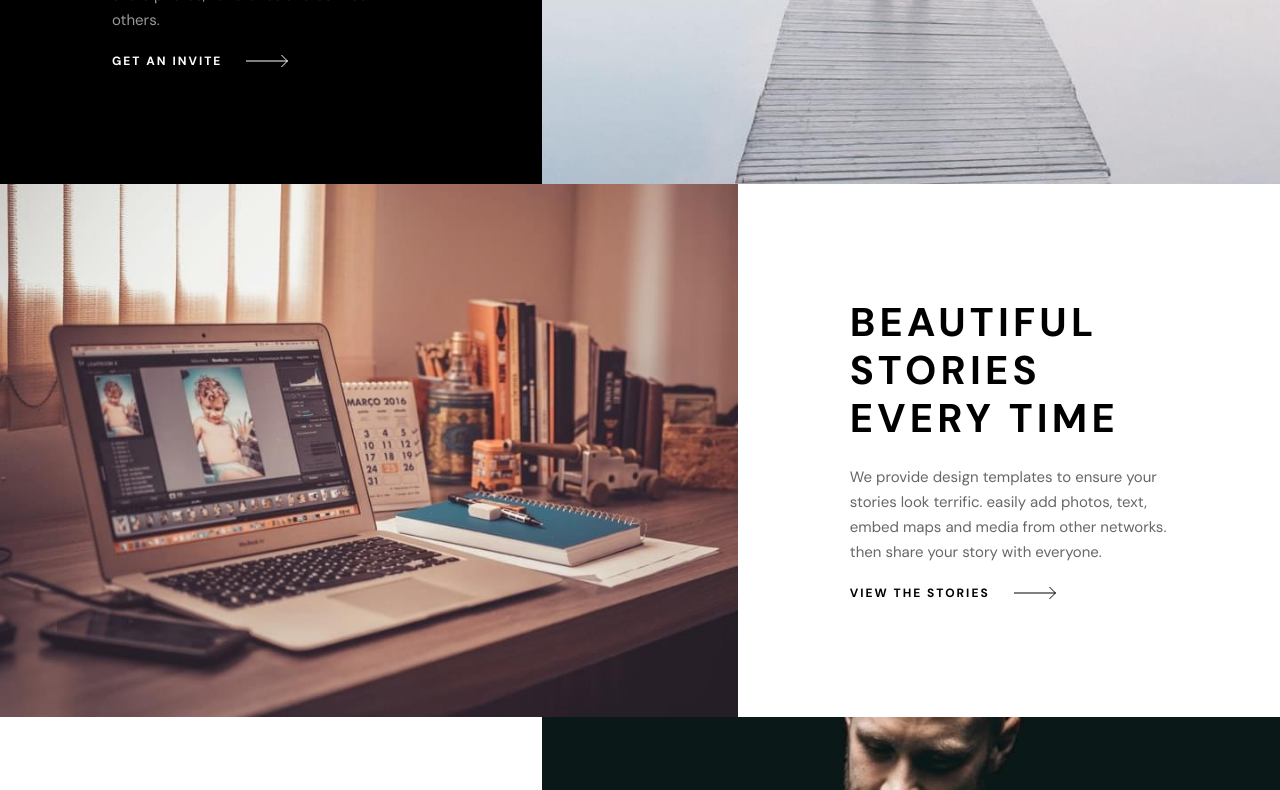
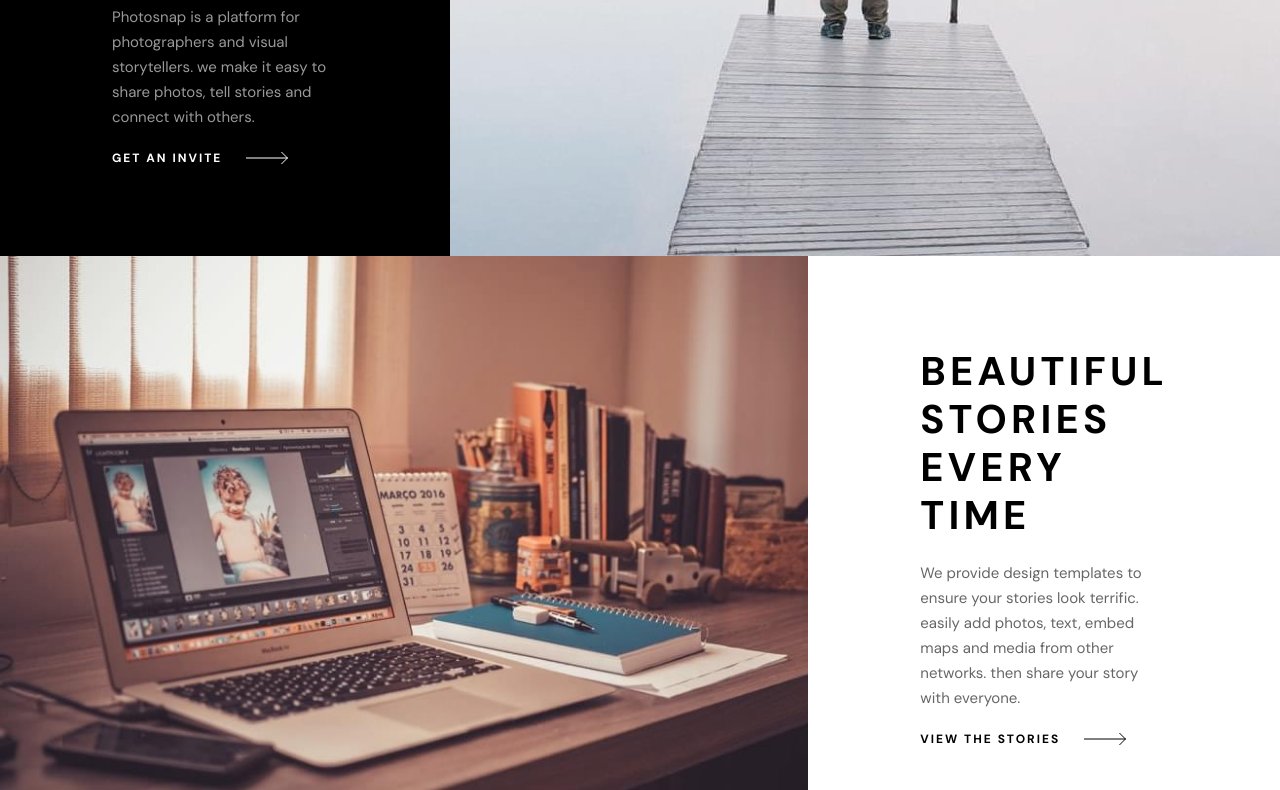
Before and after one commit to karolbanat/photosnap-multi-page-website, a website: page index.html in a window 1280 px wide. Shown: the part 470-1260 px from the top of the page. Drawn offline with Linux system fonts and the light colour scheme.

Commit message:
Layout changes

```diff
--- a/src/sass/abstracts/_variables.scss
+++ b/src/sass/abstracts/_variables.scss
@@ -2,7 +2,7 @@ $breakpoints: (
 	small: 36rem,
 	medium: 48rem,
 	large: 62em,
-	xlarge: 75em,
+	xlarge: 80em,
 );
 
 $colors: (
--- a/src/sass/layout/_grid.scss
+++ b/src/sass/layout/_grid.scss
@@ -3,12 +3,13 @@
 .uneven-grid {
 	display: grid;
 	grid-auto-flow: dense;
-	@include mxn.mq(medium) {
+	@include mxn.mq(small) {
+		--first-column: min(max-content, 1fr);
+		--second-column: 1fr;
 		grid-template-columns: var(--first-column, 1fr) var(--second-column, 1fr);
 
 		&[data-direction='rtl'] {
-			--first-column: calc(495 / 768 * 100%);
-			--second-column: calc(273 / 768 * 100%);
+			grid-template-columns: var(--second-column, 1fr) var(--first-column, 1fr);
 			& > :nth-child(2n) {
 				grid-column: 1;
 			}
@@ -17,9 +18,8 @@
 				grid-column: 2;
 			}
 		}
+
 		&[data-direction='ltr'] {
-			--first-column: calc(273 / 768 * 100%);
-			--second-column: calc(495 / 768 * 100%);
 			& > :nth-child(2n) {
 				grid-column: 2;
 			}
@@ -29,14 +29,10 @@
 			}
 		}
 	}
+	@include mxn.mq(large) {
+		--first-column: 1fr;
+	}
 	@include mxn.mq(xlarge) {
-		&[data-direction='rtl'] {
-			--first-column: calc(610 / 1440 * 100%);
-			--second-column: calc(830 / 1440 * 100%);
-		}
-		&[data-direction='ltr'] {
-			--first-column: calc(830 / 1440 * 100%);
-			--second-column: calc(610 / 1440 * 100%);
-		}
+		--first-column: auto;
 	}
 }
```
Also changed, not shown: dist/css/main.min.css.
